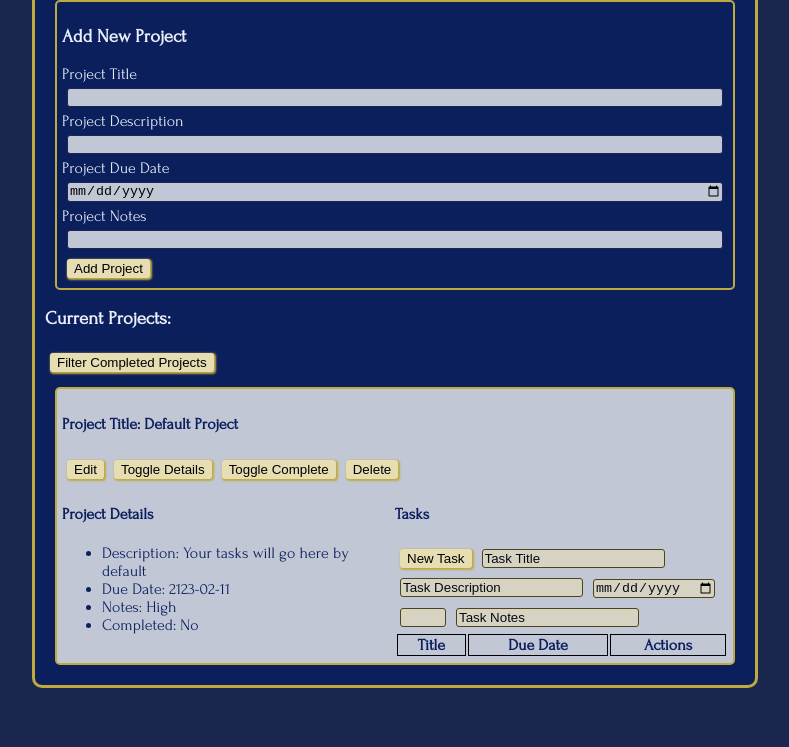
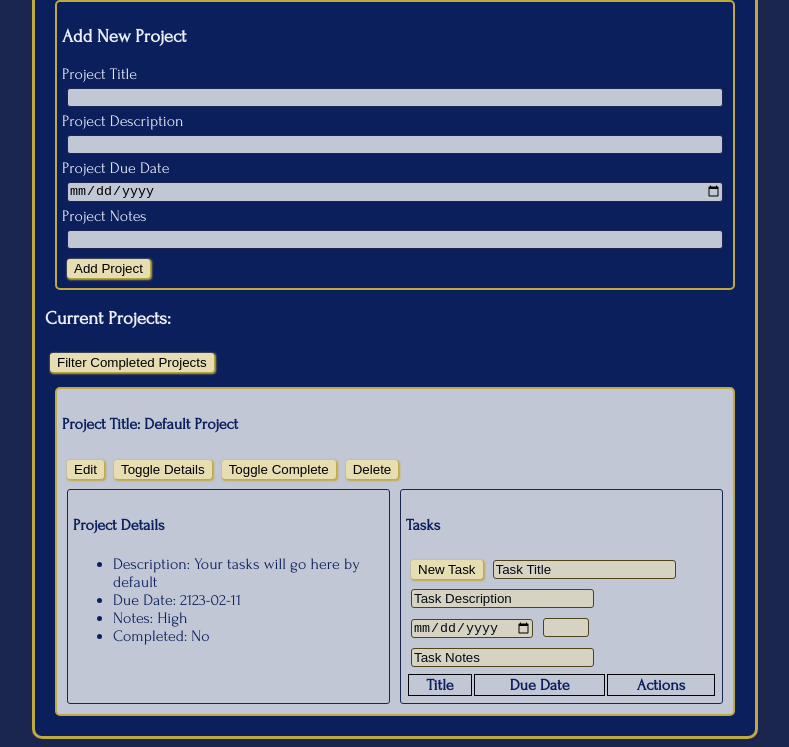
Before and after one commit to nathan-culley/to-do-list, a website built with webpack: page dist/index.html in a window 1280 px wide. Shown: the part 103-850 px from the top of the page, without its empty margins (245-1034 px from the left). Before the commit the page ends 800 px from the top, so only its background shows below. Built offline with nearby package versions, Linux system fonts and the light colour scheme.

Commit message:
Add borders and margin/padding properties to .proj-details and .proj-tasks

```diff
--- a/src/index.js
+++ b/src/index.js
@@ -20,6 +20,5 @@ else {
 
 Ui();
 
-
-//make it pretty (switch color scheme from purple to dark blue and gold)
+//convert new task area to modal
 //clean up code
--- a/src/style.css
+++ b/src/style.css
@@ -130,6 +130,20 @@ button {
   }
 }
 
+.proj-details {
+  border: 1px solid hsl(var(--prim-HSL-dark));
+  border-radius: 3px;
+  padding: 5px;
+  margin: 5px;
+}
+
+.proj-tasks {
+  border: 1px solid hsl(var(--prim-HSL-dark));
+  border-radius: 3px;
+  padding: 5px;
+  margin: 5px;
+}
+
 dialog {
   background-color: hsl(var(--sec-HSL-offwhite));
   border: 2px solid hsl(var(--sec-HSL-neutral));
--- a/src/ui.js
+++ b/src/ui.js
@@ -191,7 +191,7 @@ function displayProjectList(projectList, projects) {
         editProjBtn.textContent = "Edit";
         proj.appendChild(editProjBtn);
 
-        const projectModal = makeProjectModal(proj, project);
+        const projectModal = editProjectModal(proj, project);
 
         editProjBtn.addEventListener("click", function() {
             projectModal.showModal();
@@ -479,7 +479,7 @@ function addTableTasks(taskTable, project) {
         editTaskBtn.textContent = "Edit";
         taskActions.appendChild(editTaskBtn);
 
-        const taskModal = makeTaskModal(taskRow, task);
+        const taskModal = editTaskModal(taskRow, task);
 
         editTaskBtn.addEventListener("click", function() {
             taskModal.showModal();
@@ -518,7 +518,7 @@ function addTableTasks(taskTable, project) {
 }
 
 // FUNCTION FOR CREATING A MODAL FOR EDITING PROJECTS
-function makeProjectModal(proj, project) {
+function editProjectModal(proj, project) {
     const projectModal = document.createElement("dialog");
     projectModal.className = "project-modal";
 
@@ -633,8 +633,8 @@ function makeProjectModal(proj, project) {
     return projectModal;
 }
 
-//FUNCITON FOR CREATING A MODAL FOR EDITNG TASKS
-function makeTaskModal(taskRow, task) {
+//FUNCITON FOR CREATING A MODAL FOR EDITING TASKS
+function editTaskModal(taskRow, task) {
     const taskModal = document.createElement("dialog");
     taskModal.className = "project-modal";
 
```
